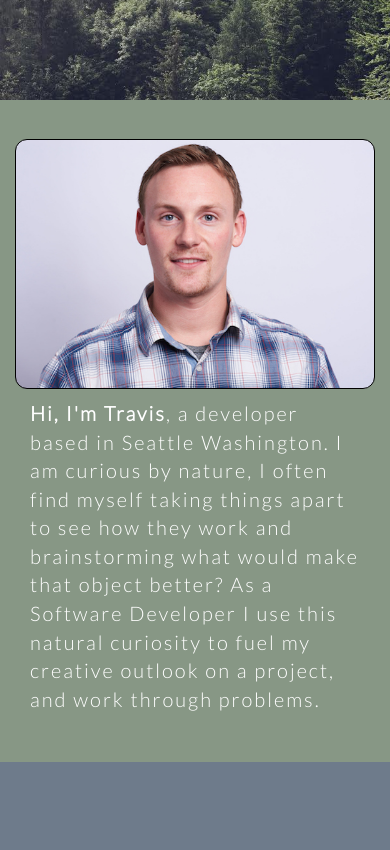
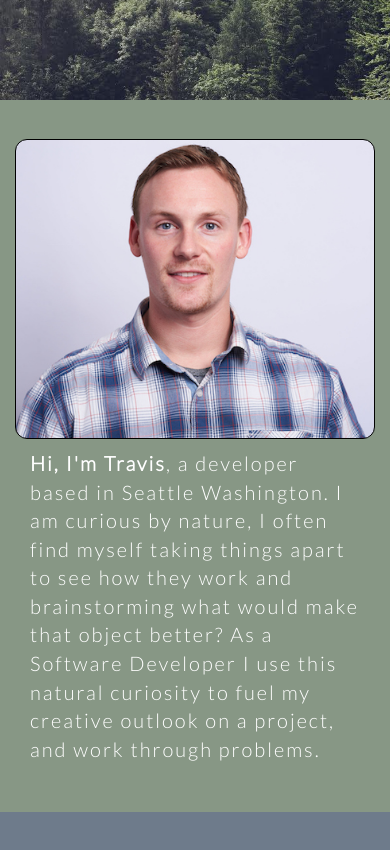
Before and after one commit to hayes9321/portfolioV1, a website: page index.html in a window 390 px wide. Shown: the part 400-1250 px from the top of the page. Drawn offline with nearby package versions, Linux system fonts and the light colour scheme; some packages are replaced by stand-ins of ours; a script that the page names is missing.

Commit message:
About me section fully responsive

```diff
--- a/index.html
+++ b/index.html
@@ -17,7 +17,7 @@
     <div ng-include="'public/views/navbar.html'"></div>
 
     <div id="Video">
-      <div class="vidImg hidden-lg" data-vide-bg="mp4: public/video/portfolio_cond.mp4, poster: public/css/images/forest.jpg" data-vide-options="posterType: jpg, loop: true, muted: true, position: 0% 0%"></div>
+      <div class="vidImg" data-vide-bg="mp4: public/video/portfolio_cond.mp4, poster: public/css/images/forest.jpg" data-vide-options="posterType: jpg, loop: true, muted: true, position: 0% 0%"></div>
     </div>
 
 	  <ng-view></ng-view>
--- a/public/css/style.css
+++ b/public/css/style.css
@@ -84,10 +84,12 @@ body {
     color: rgb(60,60,60);
 }
 .imgContainer{
+    height: 300px;
     background-image: url(./images/Color.jpg);
     background-size: cover;
     background-repeat: no-repeat;
-    height: 250px;
+    background-position: center;
+    padding-top: 2%;
     width: 40%;
     border-radius: 12px;
     border: 1px solid black;
@@ -100,8 +102,47 @@ body {
     padding-left: 16%;
 }
 
+@media(max-width:992px){
+    #About{
+        width: 100%;
+    }
+    #About p{
+        padding-left: 0px;
+        padding-top: 10px;
+        color: white;
+        font-size: 15pt;
+    }
+    .imgContainer{
+        float: left;
+        width: 50%;
+    }
+    .pContainer{
+        float: right;
+        width: 50%;
+    }
 
-@media(max-width: 500px) {
+}
+@media(max-width:768px){
+    #About{
+        width: 100%;
+    }
+    #About p{
+        padding-left: 0px;
+        padding-top: 10px;
+        color: white;
+        font-size: 15pt;
+    }
+    .imgContainer{
+        float: left;
+        width: 50%;
+    }
+    .pContainer{
+        float: right;
+        width: 50%;
+    }
+}
+
+@media(max-width: 576px) {
     #About{
         width: 100%;
     }
@@ -114,23 +155,13 @@ body {
     .imgContainer{
         width: 100%;
     }
+    .pContainer{
+        width: 100%;
+    }
+
+
 }
-/*    #About .imgContainer{
-        background-image: url(./images/Color.jpg);
-        background-size: 100% 100%;
-        background-repeat: no-repeat;
-        border-radius: 12px;
-        border: 1px solid black;
-        padding-top: 5%;
-        height: 100%;
-        width: 80%;
-        margin-left: 10%;
-        text-align: center;
-    }
-    #About .pContainer{
-        text-align: center;
-    }
-}
+
 
 /*Work*/
 /*********************************************************************************************/
--- a/public/views/about.html
+++ b/public/views/about.html
@@ -1,7 +1,7 @@
 <section id="About" class="container-fluid">
-			<div class="imgContainer col-xs-12 col-sm-6">
+			<div class="imgContainer col-xs-6">
 			</div>
-			<div class="pContainer col-xs-12 col-sm-6">
+			<div class="pContainer col-xs-6">
 				<p><b>Hi, I'm Travis</b>, a developer based in Seattle Washington.
 				I am curious by nature, I often find myself taking things apart to see how they work and brainstorming what would make that object better? As a Software Developer I use this natural curiosity to fuel my creative outlook on a project, and work through problems.
 				</p>
```
